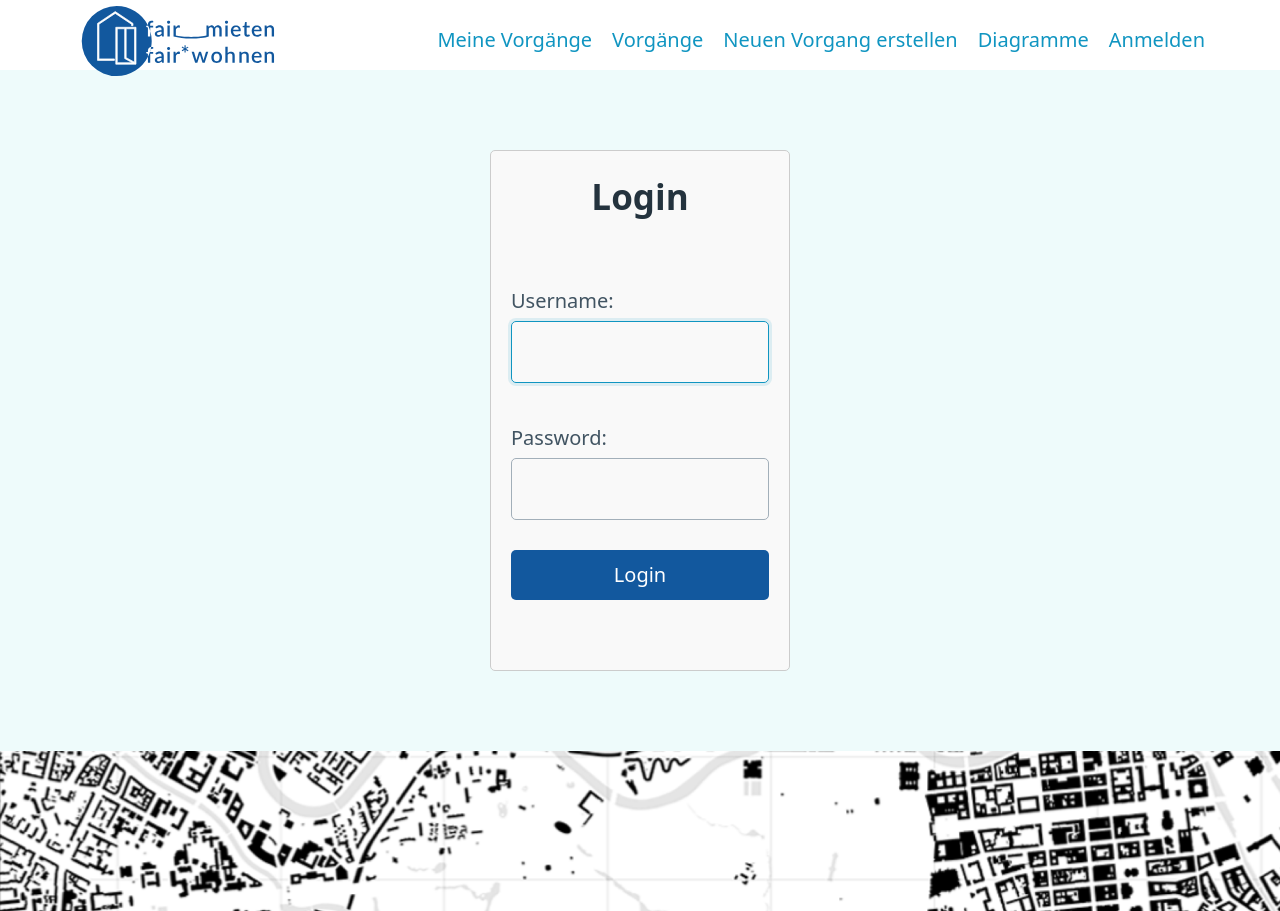
After one commit to nafetsk/fairmieten, a Django app: page /login/ in a window 1280 px wide. The commit adds this page. Run offline with Django 5.2, Linux system fonts and the light colour scheme.

Commit message:
add login logut, htmxify liste, add created_by, add my list

```diff
--- a/fairmieten/models.py
+++ b/fairmieten/models.py
@@ -1,6 +1,7 @@
 import uuid
+from django.apps import apps
 from django.db import models
-from django.apps import apps
+from django.contrib.auth.models import User
 
 
 class Diskrimminierungsart(models.Model):
@@ -56,8 +57,8 @@
     ergebnis = models.ManyToManyField(Ergebnis, blank=True)
     rechtsbereich = models.ManyToManyField(Rechtsbereich, blank=True)
     zugang_fachstelle_item = models.CharField(max_length=100, null=True,  blank=True) # (Flyer, Internet, ...)
+    created_by = models.ForeignKey(User, on_delete=models.CASCADE, null=True, blank=True)
 
-# Betroffene Person
 class Person(models.Model):
     id = models.UUIDField( primary_key = True, default = uuid.uuid4, editable = False)
     alter_item = models.CharField(max_length=100) # String weil Kohorten
--- a/fairmieten/static/css/base.css
+++ b/fairmieten/static/css/base.css
@@ -50,3 +50,40 @@
 	background-color: #158ddeda;
 	font-weight: bold;
 }
+
+
+/* login.css */
+.login-container {
+    width: 300px;
+    margin: 0 auto;
+    padding: 20px;
+    border: 1px solid #ccc;
+    border-radius: 5px;
+    background-color: #f9f9f9;
+}
+
+.login-container h2 {
+    text-align: center;
+}
+
+.login-container form {
+    display: flex;
+    flex-direction: column;
+}
+
+.login-container form p {
+    margin: 10px 0;
+}
+
+.login-container form button {
+    padding: 10px;
+    background-color: #12589e;
+    color: white;
+    border: none;
+    border-radius: 5px;
+    cursor: pointer;
+}
+
+.login-container form button:hover {
+    background-color: #35689b;
+}
--- a/fairmieten/static/css/forms.css
+++ b/fairmieten/static/css/forms.css
@@ -5,3 +5,9 @@
 	padding-top: 100px;
 	margin-top: -70px;
 }
+.form-placeholder{
+	height: 3000px;
+}
+.edited{
+	background-color: red;
+}
--- a/fairmieten/templates/header.html
+++ b/fairmieten/templates/header.html
@@ -4,6 +4,13 @@
 	<li><a href="/"><img src="{% static 'logo/logo_rund.svg' %}" alt="Logo" /></li></a>
 </ul>
 <ul class="sticky">
+	<li>
+		<a href="/vorgang/meine_liste/" hx-get="/vorgang/meine_liste/"
+		hx-target="#htmx-content"
+		hx-swap="innerHTML"
+		hx-push-url="true">Meine Vorgänge</a>
+	</li>
+
 	<li>
 		<a href="/vorgang/liste/" hx-get="/vorgang/liste/"
 		hx-target="#htmx-content"
@@ -21,11 +28,16 @@
 	<li>
 		<a href="/aggregation">Diagramme</a>
 	</li>
-	<li>
-		<span>Stefan Klotz</span>
-	</li>
-	<li>
-		<a href="/logout">Abmelden</a>
-	</li>
-</ul>
+    {% if user.is_authenticated %}
+      <li>
+        <span>{{ user.username }}</span>
+      </li>
+      <li>
+        <a href="/logout">Abmelden</a>
+      </li>
+    {% else %}
+      <li>
+        <a href="/login">Anmelden</a>
+      </li>
+    {% endif %}</ul>
 </nav>
--- /dev/null
+++ b/fairmieten/templates/login.html
@@ -0,0 +1,12 @@
+{% extends "base.html" %}
+
+{% block content %}
+<div class="login-container">
+    <h2>Login</h2>
+    <form method="post">
+        {% csrf_token %}
+        {{ form.as_p }}
+        <button type="submit">Login</button>
+    </form>
+</div>
+{% endblock %}
--- a/fairmieten/templates/vorgang_liste.html
+++ b/fairmieten/templates/vorgang_liste.html
@@ -1,3 +1,5 @@
+{% extends layout %}
+{% block content %}
 <div>
     <div class="content">
         <h1>Liste der Vorgänge</h1>
@@ -35,3 +37,4 @@
     </div>
 
 </div>
+{% endblock %}
--- /dev/null
+++ b/fairmieten/view_utils.py
@@ -0,0 +1,2 @@
+def layout(request):
+    return "partial.html" if request.htmx else "base.html"
--- a/fairmieten/views.py
+++ b/fairmieten/views.py
@@ -1,16 +1,41 @@
 from uuid import UUID
 from django.http import HttpRequest, HttpResponse
-from django.shortcuts import render
+from django.shortcuts import render, redirect
+from django.contrib.auth import authenticate, login, logout
+from django.contrib.auth.forms import AuthenticationForm
+from .view_utils import layout
+
 
 from fairmieten.models import Vorgang
-
 
 def home(request: HttpRequest) -> HttpResponse:
     return render(request, 'home.html')
 
+def vorgang_meine_liste(request: HttpRequest) -> HttpResponse:
+    vorgang_liste = Vorgang.objects.filter(created_by=request.user)
+    return render(request, 'vorgang_liste.html', {'layout': layout(request), 'vorgang_liste': vorgang_liste})
+
 def vorgang_liste(request: HttpRequest) -> HttpResponse:
     vorgang_liste = Vorgang.objects.all()
-    return render(request, 'vorgang_liste.html', {'vorgang_liste': vorgang_liste})
+    return render(request, 'vorgang_liste.html', {'layout': layout(request), 'vorgang_liste': vorgang_liste})
 
 def vorgang_detail(request: HttpRequest, vorgang_id: UUID) -> HttpResponse:
     return render(request, 'vorgang_detail.html')
+
+def login_view(request):
+    if request.method == 'POST':
+        form = AuthenticationForm(request, data=request.POST)
+        if form.is_valid():
+            username = form.cleaned_data.get('username')
+            password = form.cleaned_data.get('password')
+            user = authenticate(username=username, password=password)
+            if user is not None:
+                login(request, user)
+                return redirect('home')  # Redirect to the home page after successful login
+    else:
+        form = AuthenticationForm()
+    return render(request, 'login.html', {'form': form})
+
+def logout_view(request):
+    logout(request)
+    return redirect('home')  # Redirect to the home page after logout
--- a/main/urls.py
+++ b/main/urls.py
@@ -34,6 +34,8 @@
     path('vorgang/save/<int:form_nr>/', fairmieten.form_views.save_form, name='save_form'),
     path('vorgang/save/<int:form_nr>/<int:vorgang_id>|None/', fairmieten.form_views.save_form, name='save_form'),
     path('vorgang/liste/', fairmieten.views.vorgang_liste, name='vorgang_liste'),
+    path('vorgang/meine_liste/', fairmieten.views.vorgang_meine_liste, name='vorgang_meine_liste'),
     path('vorgang/detail/<uuid:vorgang_id>/', fairmieten.views.vorgang_detail, name='vorgang_detail'),
-
+    path('login/', fairmieten.views.login_view, name='login'),
+    path('logout/', fairmieten.views.logout_view, name='logout'),
 ]
```
Also changed, not shown: fairmieten/form_views.py (+5 -2 lines), fairmieten/templates/add_vorgang.html (+16 -5 lines), fairmieten/migrations/0017_vorgang_created_by.py (added).
